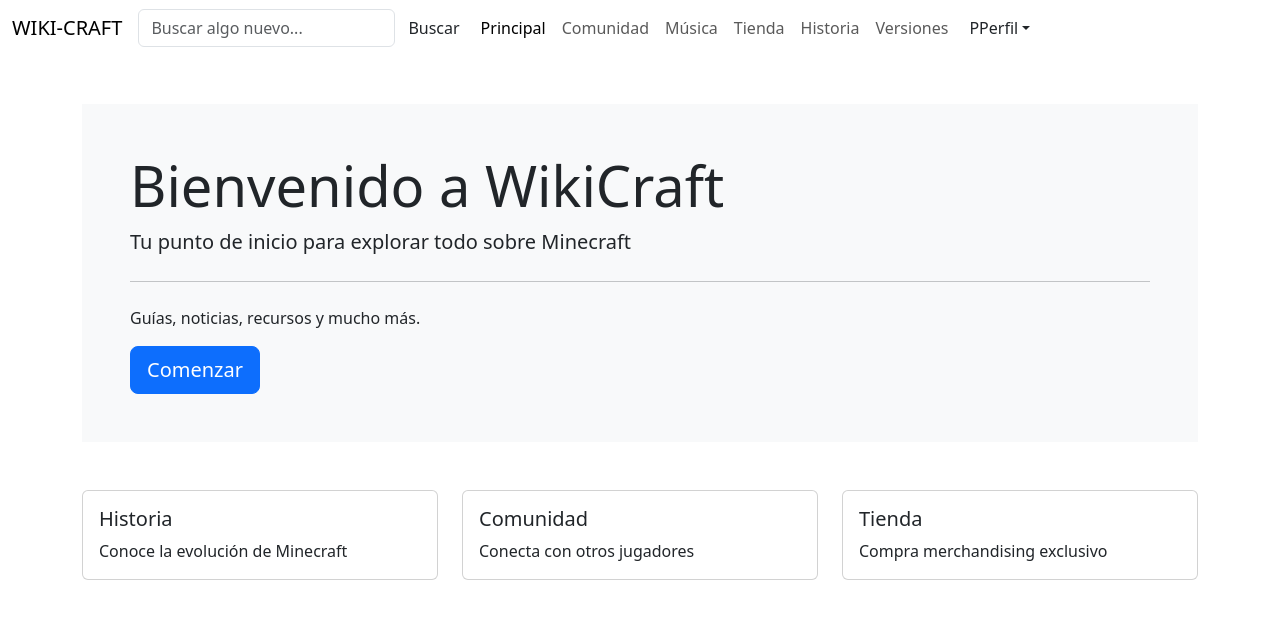
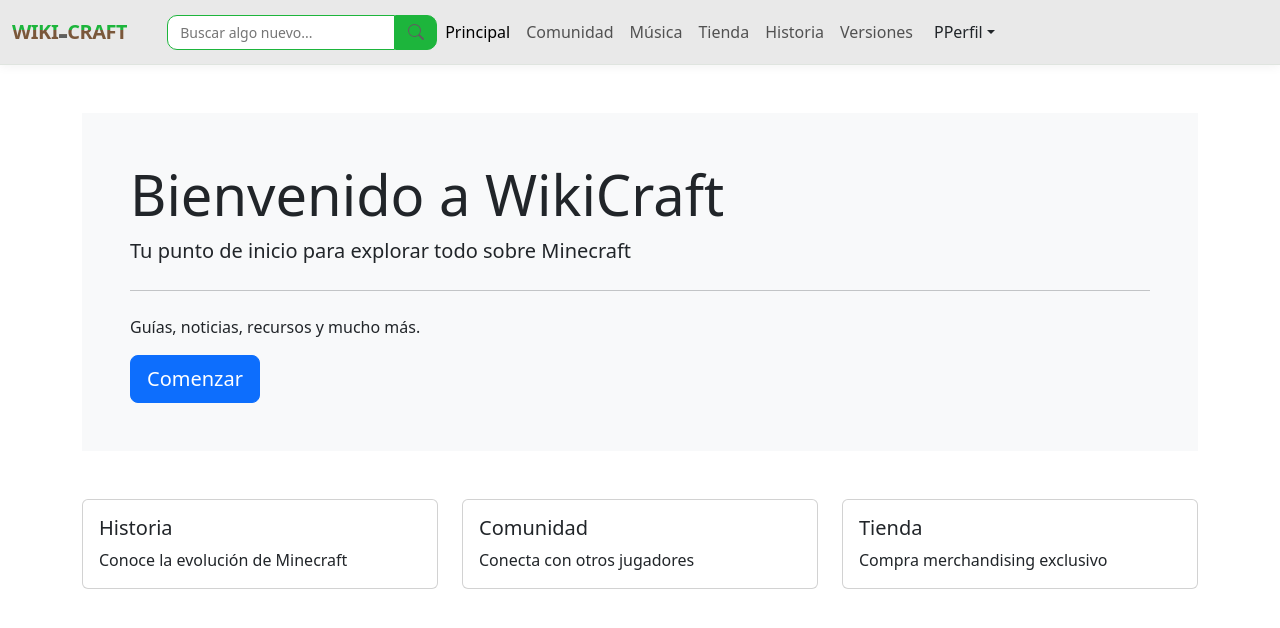
Before and after one commit to Geronimogomez09/ProyectolLasMusumes, a React (Vite) app: page / in a window 1280 px wide. Shown: the top 628 px of the page. Built offline with nearby package versions, Linux system fonts and the light colour scheme.

Commit message:
Agregando estilo al buscador

```diff
--- a/src/components/header.jsx
+++ b/src/components/header.jsx
@@ -1,4 +1,5 @@
 import { Link, useLocation } from "react-router-dom";
+import "../styles/Header.css";
 
 export default function Header() {
   const location = useLocation();
@@ -28,9 +29,13 @@
     <header className="header">
       <nav className="navbar navbar-expand-lg">
         <div className="container-fluid header-container">
-          <Link className="navbar-brand header-logo" to="/">
+          <Link
+            className="navbar-brand header-logo"
+            to="/"
+            style={{ color: "#1db53c" }}
+          >
             WIKI<span className="header-logo-separator">-</span>
-            <span>CRAFT</span>
+            <span className="h1-craft">CRAFT</span>
           </Link>
 
           <button
@@ -49,13 +54,22 @@
             <div className="header-search">
               <form className="d-flex" role="search">
                 <input
-                  className="form-control"
+                  className=" form-input"
                   type="search"
                   placeholder="Buscar algo nuevo..."
                   aria-label="Buscar"
                 />
-                <button className="btn header-search-button" type="submit">
-                  Buscar
+                <button className="btn-search" type="submit">
+                  <svg
+                    xmlns="http://www.w3.org/2000/svg"
+                    width="16"
+                    height="16"
+                    fill="currentColor"
+                    class="bi bi-search"
+                    viewBox="0 0 16 16"
+                  >
+                    <path d="M11.742 10.344a6.5 6.5 0 1 0-1.397 1.398h-.001q.044.06.098.115l3.85 3.85a1 1 0 0 0 1.415-1.414l-3.85-3.85a1 1 0 0 0-.115-.1zM12 6.5a5.5 5.5 0 1 1-11 0 5.5 5.5 0 0 1 11 0" />
+                  </svg>
                 </button>
               </form>
             </div>
@@ -123,7 +137,10 @@
                   <hr className="dropdown-divider" />
                 </li>
                 <li>
-                  <button className="dropdown-item profile-logout" type="button">
+                  <button
+                    className="dropdown-item profile-logout"
+                    type="button"
+                  >
                     Cerrar sesión
                   </button>
                 </li>
--- a/src/styles/header.css
+++ b/src/styles/header.css
@@ -0,0 +1,81 @@
+.header {
+  position: sticky;
+  top: 0;
+  z-index: 1000;
+  background: #e9e9e9;
+  border-bottom: 1px solid #dfe4df;
+  box-shadow: 0 2px 10px rgba(0, 0, 0, 0.05);
+}
+
+.header .navbar {
+  padding: 0;
+  background: #e9e9e9;
+}
+
+.header-container {
+  min-height: 64px;
+  padding: 0 28px;
+  gap: 24px;
+}
+
+.header-logo {
+  display: flex;
+  align-items: center;
+  margin: 0;
+  background-image: linear-gradient(to bottom, #1db53c 46%, #7a573a 10%);
+  background-clip: text;
+  -webkit-text-fill-color: transparent;
+  color: transparent;
+  font-size: 22px;
+  font-weight: 900;
+  letter-spacing: -0.5px;
+  text-decoration: none;
+  transition: color 0.2s ease, transform 0.2s ease;
+}
+
+.header-logo:hover {
+  transform: translateY(-2px);
+}
+
+.header-logo-separator {
+  margin: 0px;
+  font-size: 30px;
+  -webkit-text-fill-color: #5f5f5f;
+}
+
+.form-input{
+    display: block;
+    width: 100%;
+    border: 1px solid #1db53c;
+    border-radius: 10px 0 0 10px;
+    padding: 6px 12px;
+    font-size: 14px;
+    transition: border-color 0.2s ease, box-shadow 0.2s ease;
+}
+
+.form-input:focus {
+    border-color: #1db53c;
+    outline: 0;
+    box-shadow: 0 0 0 .25rem rgba(29, 181, 60, .25);
+}
+
+.btn-search{
+    content: ">";
+    display: flex;
+    padding: 0.5rem;
+    align-items: center;
+    background-color: #1db53c;
+    border-radius: 0 10px 10px 0;
+    border: 1px solid #1db53c;
+    padding: 4px 12px ;
+    font-size: 14px;
+    font-weight: 600;
+    color: #5f5f5f;
+    transition: all 0.2s ease, box-shadow 0.2s ease;
+}
+
+.btn-search:hover{
+    background-color: rgb(0, 165, 33);
+    color: #ffffff;
+    transition: all 0.2s ease, box-shadow 0.2s ease;
+}
```
